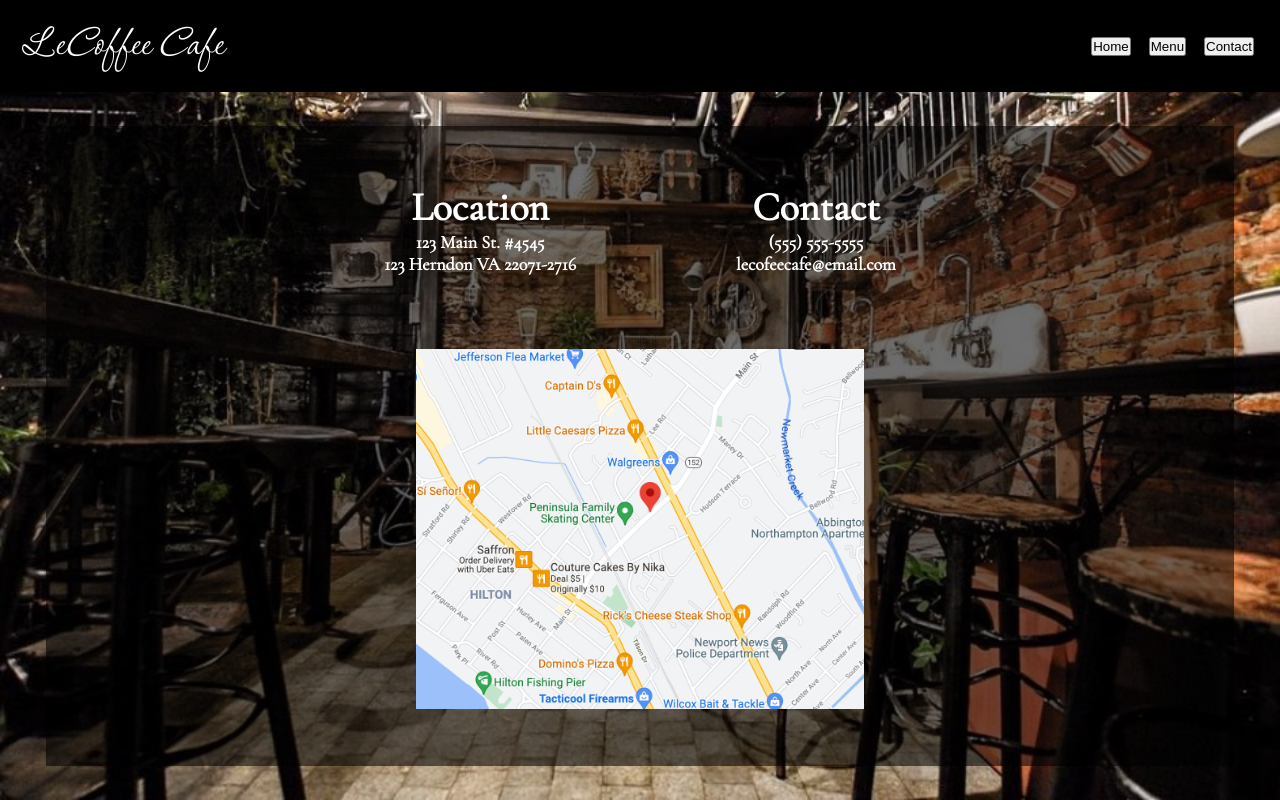
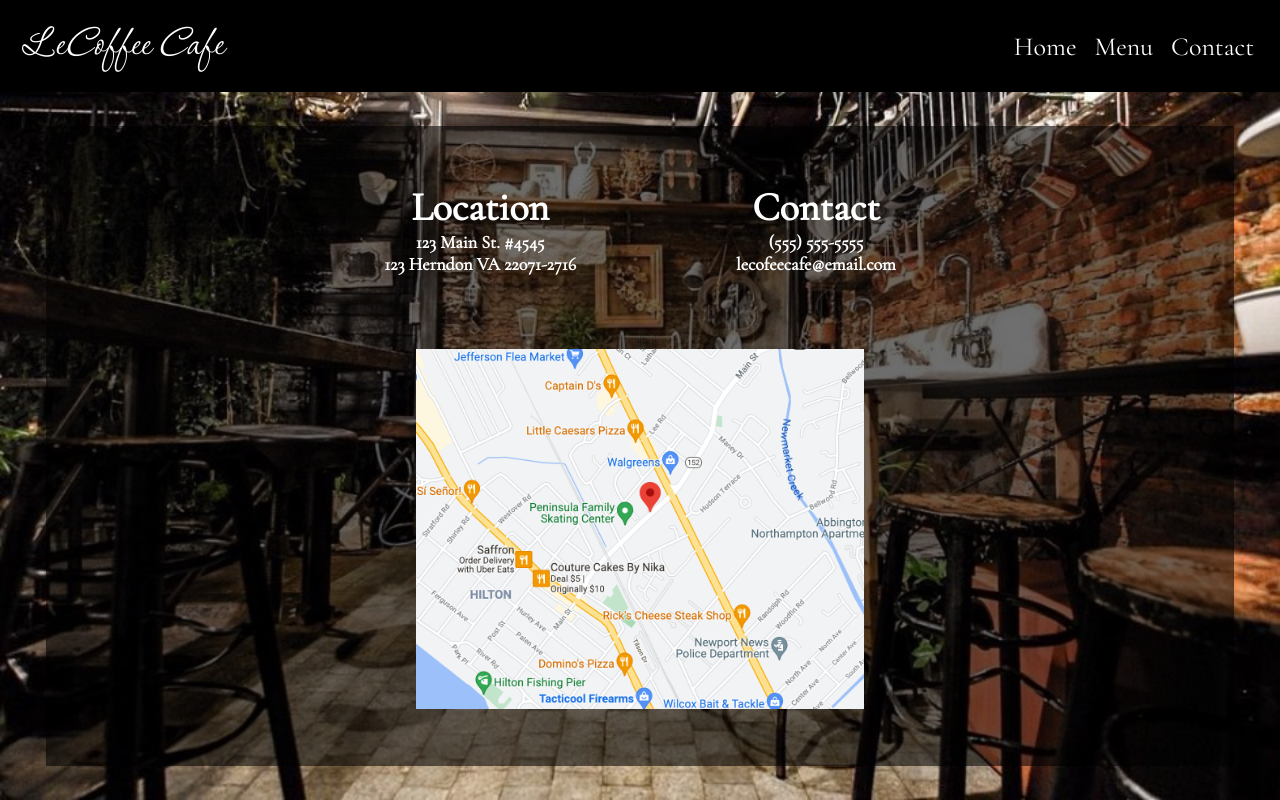
Before and after one commit to yamakenth/restaurant-page, a website built with webpack: page dist/index.html in a window 1280 px wide. Built offline with nearby package versions, Linux system fonts and the light colour scheme.

Commit message:
Style nav buttons

```diff
--- a/src/style.css
+++ b/src/style.css
@@ -56,6 +56,14 @@ h4 {
   font-size: 18px;
 }
 
+button {
+  font-size: 26px;
+  border: none;
+  background: none;
+  color: #ffffff;
+  font-family: 'Cormorant Garamond', serif;
+}
+
 .header {
   background-color: #000000;
   display: flex;
```
